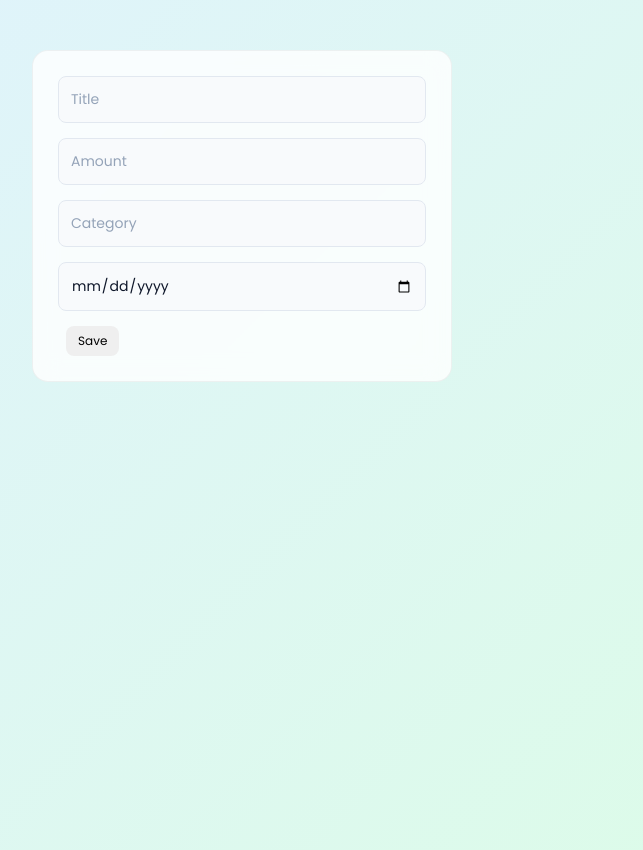
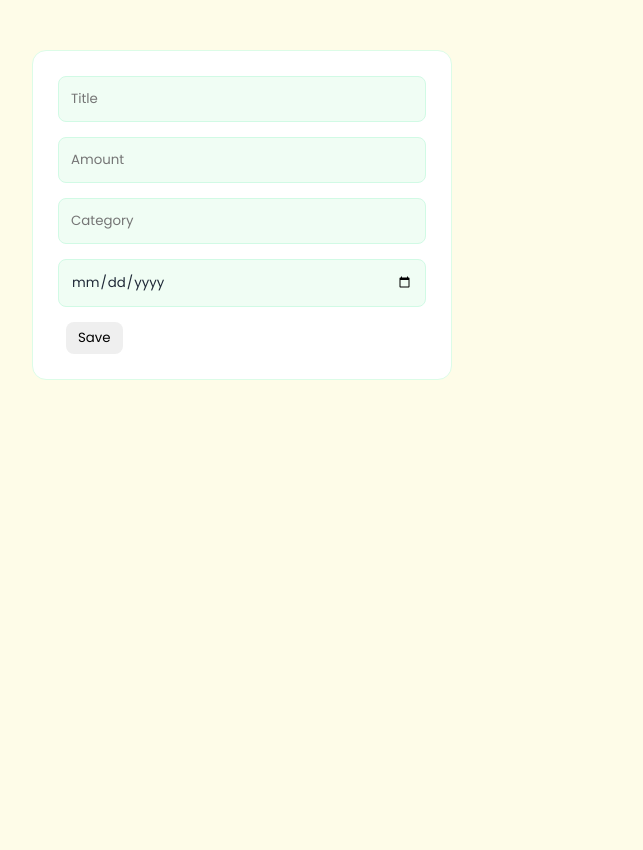
Before and after one commit to suhana118/Expense-Tracker-frontend, a React (Vite) app: page /add in a window 1280 px wide. Shown: the whole page, without its empty margins (398-1041 px from the left). After the commit the page ends 800 px from the top, so only its background shows below. Built offline with nearby package versions, Linux system fonts and the light colour scheme.

Commit message:
08/04/26

```diff
--- a/src/App.css
+++ b/src/App.css
@@ -8,9 +8,8 @@
 
 /* Background */
 body {
-  background: linear-gradient(135deg, #e0f2fe, #dcfce7);
-  color: #0f172a;
-  min-height: 100vh;
+  background: #fefce8; /* soft cream */
+  color: #1f2937;
 }
 
 /* Container */
@@ -31,44 +30,34 @@ body {
 h2 {
   font-size: 26px;
   font-weight: 600;
-  background: linear-gradient(90deg, #0ea5e9, #22c55e);
-  -webkit-background-clip: text;
-  -webkit-text-fill-color: transparent;
+  color: #166534;
 }
 
 /* Add Button */
 .add-btn {
-  background: linear-gradient(135deg, #38bdf8, #4ade80);
+  background: #22c55e;
   color: white;
-  padding: 8px 16px;
-  border-radius: 20px;
+  padding: 10px 18px;
+  border-radius: 10px;
   text-decoration: none;
-  font-size: 14px;
-  transition: 0.3s;
 }
 
 .add-btn:hover {
-  transform: scale(1.05);
-  box-shadow: 0 4px 15px rgba(34, 197, 94, 0.3);
+  background: #16a34a;
 }
 
-/* Card (Light Glass Effect) */
+/* Card */
 .card {
-  background: rgba(255, 255, 255, 0.7);
-  backdrop-filter: blur(10px);
-  border-radius: 14px;
+  background: #ffffff;
+  border-radius: 12px;
   padding: 18px;
   margin-bottom: 15px;
-  display: flex;
-  justify-content: space-between;
-  align-items: center;
-  border: 1px solid rgba(0, 0, 0, 0.05);
-  transition: 0.3s;
+  border: 1px solid #dcfce7;
+  transition: 0.2s;
 }
 
 .card:hover {
-  transform: translateY(-4px);
-  box-shadow: 0 6px 20px rgba(0, 0, 0, 0.1);
+  box-shadow: 0 4px 15px rgba(0,0,0,0.08);
 }
 
 /* Text */
@@ -78,15 +67,14 @@ h2 {
 }
 
 .amount {
-  color: #0ea5e9;
+  color: #16a34a;
   font-weight: bold;
   margin-top: 5px;
 }
 
 .meta {
   font-size: 12px;
-  color: #64748b;
-  margin-top: 3px;
+  color: #6b7280;
 }
 
 /* Buttons */
@@ -96,39 +84,28 @@ button {
   border-radius: 8px;
   cursor: pointer;
   margin-left: 8px;
-  font-size: 12px;
-  transition: 0.3s;
 }
 
 /* Edit */
 .edit-btn {
-  background: linear-gradient(135deg, #4ade80, #22c55e);
+  background: #4ade80;
   color: white;
-}
-
-.edit-btn:hover {
-  transform: scale(1.1);
 }
 
 /* Delete */
 .delete-btn {
-  background: linear-gradient(135deg, #f87171, #ef4444);
+  background: #f87171;
   color: white;
 }
 
-.delete-btn:hover {
-  transform: scale(1.1);
-}
-
-/* Form (Light Glass UI) */
+/* Form */
 form {
   max-width: 420px;
   margin: 50px auto;
   padding: 25px;
-  border-radius: 16px;
-  background: rgba(255, 255, 255, 0.8);
-  backdrop-filter: blur(12px);
-  border: 1px solid rgba(0, 0, 0, 0.05);
+  border-radius: 14px;
+  background: #ffffff;
+  border: 1px solid #dcfce7;
 }
 
 /* Inputs */
@@ -137,65 +114,25 @@ input, select {
   padding: 12px;
   margin-bottom: 15px;
   border-radius: 8px;
-  border: 1px solid #e2e8f0;
-  background: #f8fafc;
-  color: #0f172a;
-  font-size: 14px;
-}
-
-input::placeholder {
-  color: #94a3b8;
+  border: 1px solid #d1fae5;
+  background: #f0fdf4;
+  color: #1f2937;
 }
 
 input:focus {
   outline: none;
-  border: 1px solid #38bdf8;
+  border: 1px solid #22c55e;
 }
 
 /* Submit */
 .submit-btn {
-  background: linear-gradient(135deg, #38bdf8, #22c55e);
+  background: #22c55e;
   color: white;
   width: 100%;
   padding: 12px;
   border-radius: 10px;
-  font-weight: 500;
 }
 
 .submit-btn:hover {
-  transform: scale(1.03);
-  box-shadow: 0 6px 20px rgba(56, 189, 248, 0.3);
+  background: #16a34a;
 }
-
-/* Empty */
-.empty {
-  text-align: center;
-  margin-top: 40px;
-  color: #64748b;
-}
-
-/* Loading */
-.loading {
-  text-align: center;
-  margin-top: 40px;
-}
-
-/* Mobile */
-@media (max-width: 600px) {
-  .card {
-    flex-direction: column;
-    align-items: flex-start;
-    gap: 10px;
-  }
-
-  .actions {
-    width: 100%;
-    justify-content: flex-end;
-  }
-
-  .header {
-    flex-direction: column;
-    gap: 12px;
-    align-items: flex-start;
-  }
-}
```
